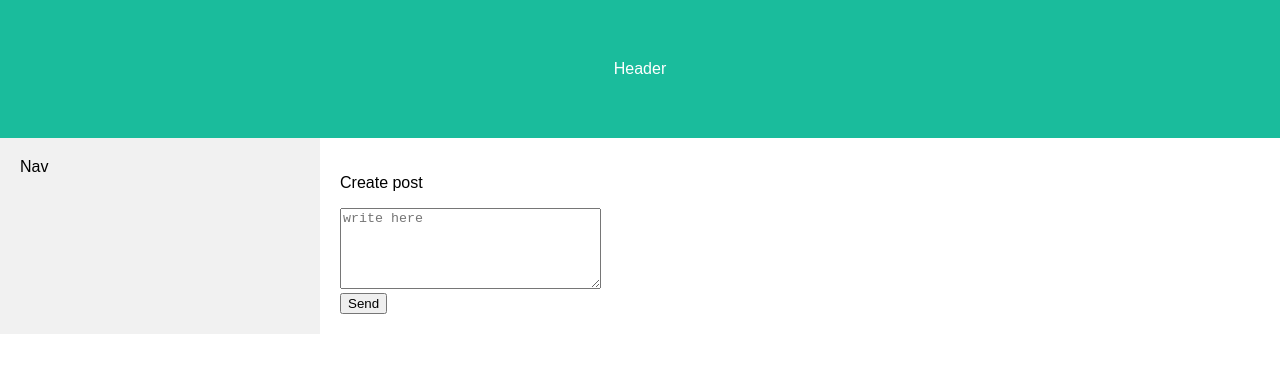
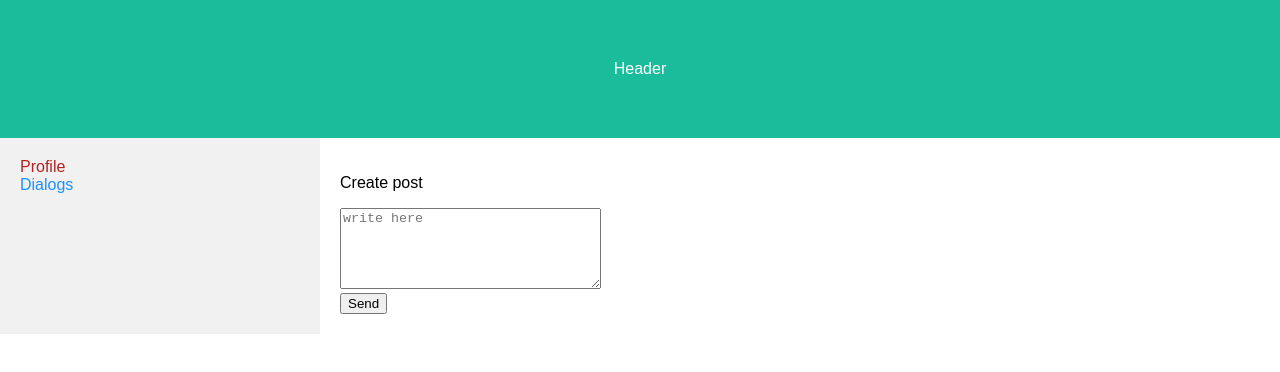
Before and after one commit to Stepan-Ne/Profile-Page, a React (Create React App) app: page /profile in a window 1280 px wide. Shown: the top 372 px of the page. Built offline with nearby package versions, Linux system fonts and the light colour scheme.

Commit message:
There were added Route and NavLink

```diff
--- a/package.json
+++ b/package.json
@@ -8,6 +8,7 @@
     "@testing-library/user-event": "^7.2.1",
     "react": "^16.13.1",
     "react-dom": "^16.13.1",
+    "react-router-dom": "^5.2.0",
     "react-scripts": "3.4.1"
   },
   "scripts": {
--- a/src/App.js
+++ b/src/App.js
@@ -1,14 +1,34 @@
 import React from "react";
 import './App.css';
 import ProfilePage from "./ProfilePage/ProfilePage";
+import s from "./ProfilePage/ProfilePage.module.css";
+import Nav from "./ProfilePage/NavBar/Nav";
+import Dialogs from "./ProfilePage/Dialogs/Dialogs";
+import Wall from "./ProfilePage/Wall/Wall";
+import {BrowserRouter, Route} from "react-router-dom";
 
 
 
 const App = () => {
     return (
-        <div>
-            <ProfilePage/>
-        </div>
+        <BrowserRouter>
+            <div className={s.profilePage}>
+                <div className={s.header}>
+                    Header
+                </div>
+                <div className={s.row}>
+                    <div className={s.nav}>
+                        <Nav/>
+                    </div>
+                    <div className={s.profile}>
+                        <Route path='/profile' component={ProfilePage}/>
+                        <Route path='/dialogs' component={Dialogs}/>
+                    </div>
+
+                </div>
+            </div>
+
+        </BrowserRouter>
     )
 }
 
--- /dev/null
+++ b/src/ProfilePage/Dialogs/Dialogs.js
@@ -0,0 +1,9 @@
+import React from "react";
+
+const Dialogs = () => {
+    return (
+        <div>Dialogs</div>
+    )
+}
+
+export default Dialogs;
--- /dev/null
+++ b/src/ProfilePage/NavBar/Nav.js
@@ -0,0 +1,17 @@
+import React from "react";
+import s from './../ProfilePage.module.css'
+import {NavLink} from "react-router-dom";
+const Nav = () => {
+    return (
+        <div >
+            <div>
+                <NavLink activeClassName={s.active} to="/profile">Profile</NavLink>
+            </div>
+            <div>
+                <NavLink activeClassName={s.active} to="/dialogs">Dialogs</NavLink>
+            </div>
+        </div>
+    )
+}
+
+export default Nav;
--- a/src/ProfilePage/ProfilePage.js
+++ b/src/ProfilePage/ProfilePage.js
@@ -1,18 +1,12 @@
 import React from "react";
 import s from './ProfilePage.module.css'
 import Wall from "./Wall/Wall";
+
+
 const ProfilePage = () => {
     return (
-        <div className={s.profilePage}>
-            <div className={s.header}>Header</div>
-            <div className={s.row}>
-                <div className={s.nav}>Nav</div>
-                <div className={s.profile}><Wall/></div>
-
-            </div>
-
-
-
+        <div>
+            <Wall/>
         </div>
     )
 }
--- a/src/ProfilePage/ProfilePage.module.css
+++ b/src/ProfilePage/ProfilePage.module.css
@@ -25,6 +25,14 @@
     background-color: #f1f1f1;
     padding: 20px;
 }
+.nav a {
+    text-decoration: none;
+    color: dodgerblue;
+}
+
+.nav a.active {
+    color: firebrick;
+}
 /* Main column */
 .profile {
     flex: 75%;
```
Also changed, not shown: 1 other file (tests, documents, lock files or other folders).
